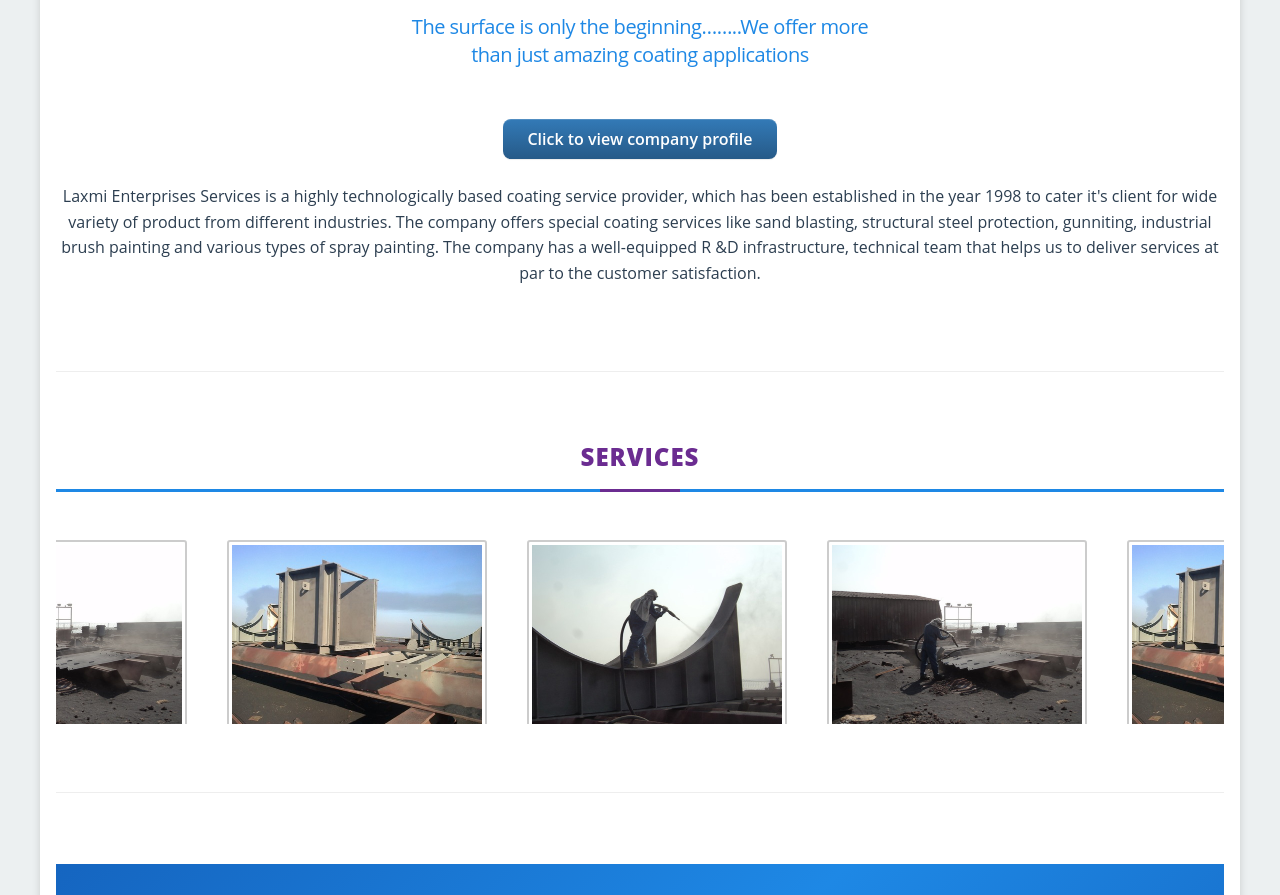
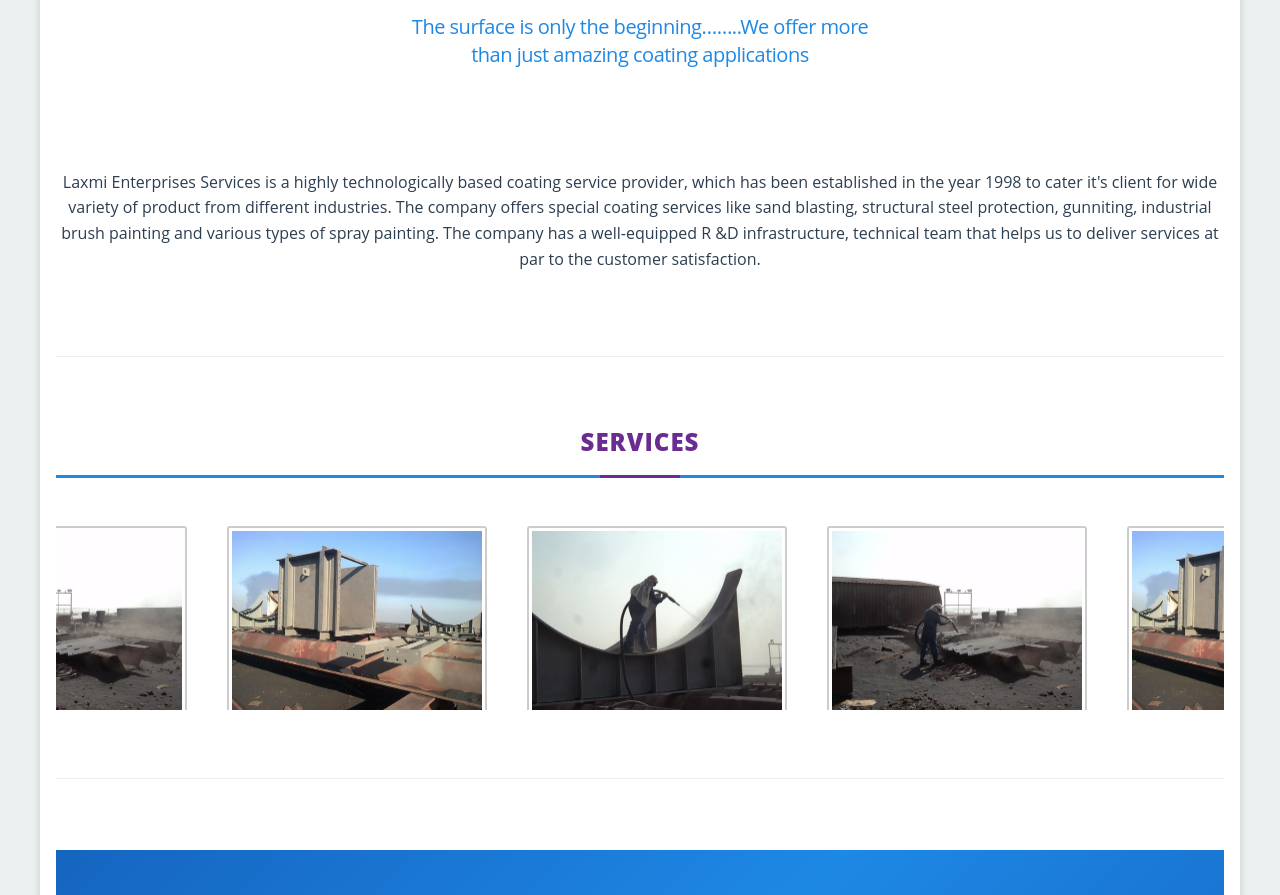
Before and after one commit to Rxgen/Coating, a plain HTML site: page index.html in a window 1280 px wide. Shown: the part 835-1730 px from the top of the page. Drawn offline with nearby package versions, Linux system fonts and the light colour scheme; some packages are replaced by stand-ins of ours; a script that the page names is missing.

Commit message:
profile removed

```diff
--- a/index.html
+++ b/index.html
@@ -116,7 +116,7 @@
                 <div class="text-justify">
                     <p class="text-center">
                         <br>
-                        <a class="btn btn-primary" href='SHREYA-COATING-PROFILE.pdf' target="_blank">Click to view company profile</a>
+                        <!-- <a class="btn btn-primary" href='SHREYA-COATING-PROFILE.pdf' target="_blank">Click to view company profile</a> -->
                         <br><br>
                         Laxmi Enterprises Services is a highly technologically based coating service provider, which has been established in the year 1998 to cater it's client for wide variety of product from different industries. The company offers special coating services like sand blasting, structural steel protection, gunniting, industrial brush painting and various types of spray painting. The company has a well-equipped R &D infrastructure, technical team that helps us to deliver services at par to the customer satisfaction.
                     </p>
```
